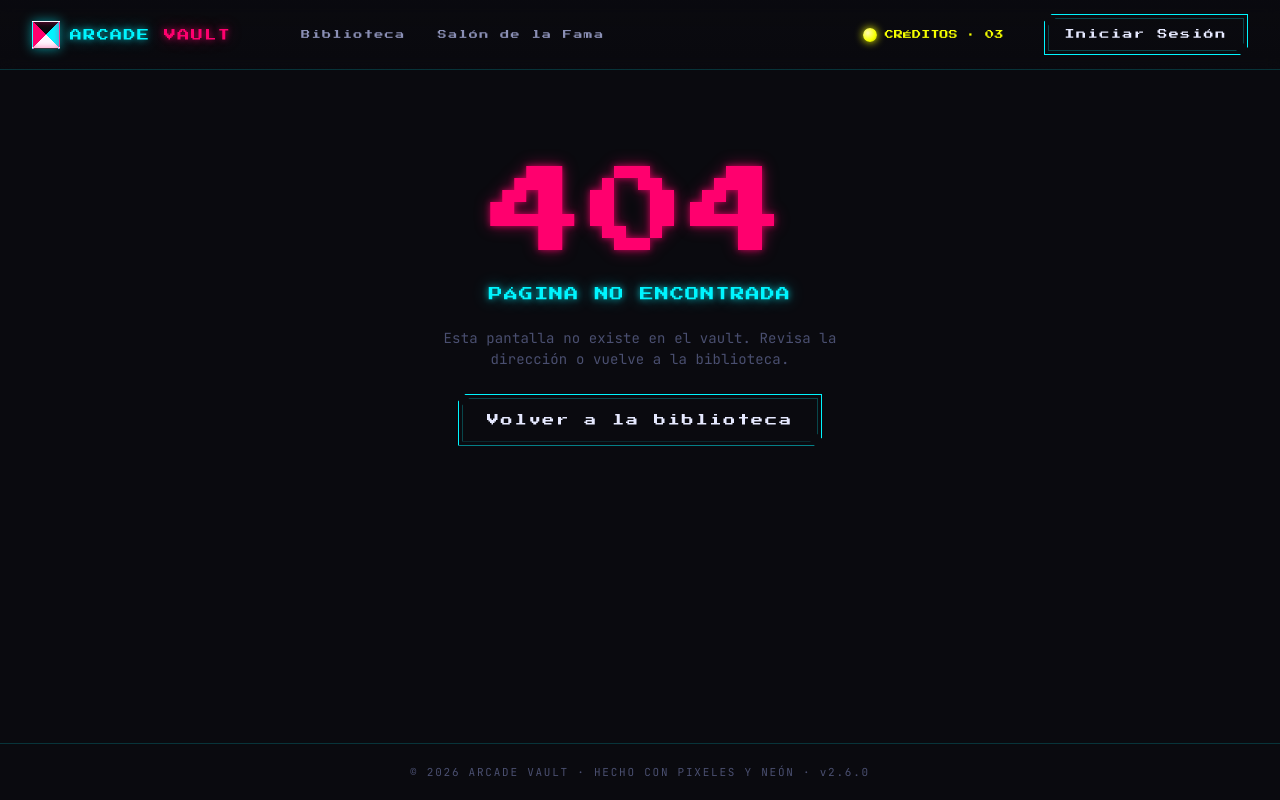
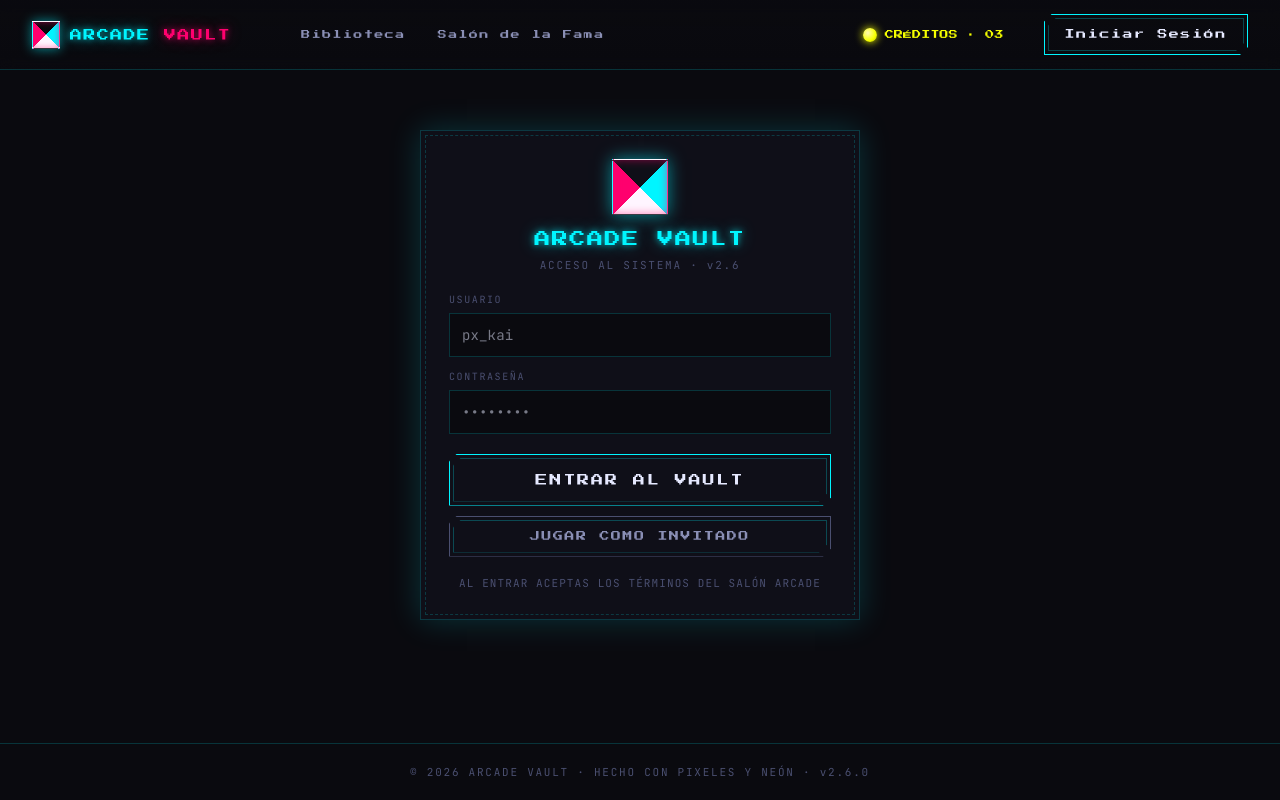
Before and after one commit to AdrianMGL/arcade-vault, a Next.js app: page /acceder in a window 1280 px wide. Before the commit this address had no page. Built offline with nearby package versions, Linux system fonts and the light colour scheme.

Commit message:
Añadir componente AuthForm y página de acceso para gestionar la autenticación de usuarios

```diff
--- /dev/null
+++ b/app/acceder/page.tsx
@@ -0,0 +1,34 @@
+import { AuthForm } from "@/app/components/auth-form";
+
+export default function AccessPage() {
+  return (
+    <div className="av-auth-wrap fade-in">
+      <div className="auth-card">
+        <div className="auth-header">
+          <div className="mark"></div>
+          <h2 className="neon-cyan">ARCADE VAULT</h2>
+          <div
+            className="mono"
+            style={{ fontSize: 11, color: "var(--ink-faint)", letterSpacing: "0.16em", marginTop: 6 }}
+          >
+            ACCESO AL SISTEMA · v2.6
+          </div>
+        </div>
+
+        <AuthForm />
+
+        <div
+          style={{
+            marginTop: 18,
+            textAlign: "center",
+            fontSize: 11,
+            color: "var(--ink-faint)",
+            letterSpacing: "0.1em",
+          }}
+        >
+          AL ENTRAR ACEPTAS LOS TÉRMINOS DEL SALÓN ARCADE
+        </div>
+      </div>
+    </div>
+  );
+}
--- /dev/null
+++ b/app/components/auth-form.tsx
@@ -0,0 +1,68 @@
+"use client";
+
+import { useRouter } from "next/navigation";
+import { useState, type FormEvent } from "react";
+import { useSession } from "@/app/components/session-provider";
+
+// Sesión simulada: no hay validación de usuario ni de contraseña.
+// La contraseña no se guarda en ningún lado.
+export function AuthForm() {
+  const router = useRouter();
+  const { signIn, signOut } = useSession();
+  const [user, setUser] = useState("");
+  const [pass, setPass] = useState("");
+
+  const onSubmit = (e: FormEvent<HTMLFormElement>) => {
+    e.preventDefault();
+    signIn(user);
+    router.push("/");
+  };
+
+  const onGuest = () => {
+    signOut();
+    router.push("/");
+  };
+
+  return (
+    <>
+      <form onSubmit={onSubmit}>
+        <div className="field">
+          <label htmlFor="auth-user">Usuario</label>
+          <input
+            id="auth-user"
+            name="user"
+            autoComplete="username"
+            value={user}
+            onChange={(e) => setUser(e.target.value)}
+            placeholder="px_kai"
+          />
+        </div>
+        <div className="field">
+          <label htmlFor="auth-pass">Contraseña</label>
+          <input
+            id="auth-pass"
+            name="password"
+            type="password"
+            autoComplete="current-password"
+            value={pass}
+            onChange={(e) => setPass(e.target.value)}
+            placeholder="••••••••"
+          />
+        </div>
+
+        <button className="btn lg" type="submit" style={{ width: "100%", marginTop: 8 }}>
+          ENTRAR AL VAULT
+        </button>
+      </form>
+
+      <button
+        type="button"
+        className="btn ghost"
+        style={{ width: "100%", marginTop: 10 }}
+        onClick={onGuest}
+      >
+        JUGAR COMO INVITADO
+      </button>
+    </>
+  );
+}
--- a/app/components/session-provider.tsx
+++ b/app/components/session-provider.tsx
@@ -16,6 +16,8 @@ export function SessionProvider({ children }: { children: ReactNode }) {
   const [session, setSession] = useState<Session | null>(null);
 
   useEffect(() => {
+    // Sincroniza con localStorage (sistema externo) una sola vez, tras el montaje.
+    // eslint-disable-next-line react-hooks/set-state-in-effect
     setSession(readSession());
   }, []);
 
--- a/app/globals.css
+++ b/app/globals.css
@@ -276,7 +276,7 @@ a { color: inherit; text-decoration: none; }
 }
 .av-hero h1 {
   font-family: var(--pixel);
-  font-size: clamp(28px, 6vw, 64px);
+  font-size: clamp(20px, 6vw, 64px);
   letter-spacing: 0.06em;
   margin: 0;
   background: linear-gradient(180deg, #fff 0%, var(--cyan) 60%, var(--magenta) 110%);
@@ -338,7 +338,7 @@ a { color: inherit; text-decoration: none; }
 /* ===== grid + cards ===== */
 .av-grid {
   display: grid;
-  grid-template-columns: repeat(auto-fill, minmax(280px, 1fr));
+  grid-template-columns: repeat(auto-fill, minmax(min(280px, 100%), 1fr));
   gap: 22px;
   max-width: 1320px;
   margin: 32px auto 80px;
@@ -945,6 +945,13 @@ a { color: inherit; text-decoration: none; }
   .av-player { padding: 0 16px 32px; }
 }
 
+@media (max-width: 480px) {
+  .av-nav { gap: 10px; padding: 12px; }
+  .av-nav .auth-btn { margin-left: auto; padding: 8px 10px; font-size: 8px; white-space: nowrap; }
+  .av-nav .hamburger { flex-shrink: 0; padding: 8px 12px; }
+  .av-nav .logo-text { font-size: 9px; }
+}
+
 /* misc */
 .divider { height: 1px; background: var(--line); margin: 8px 0; }
 .fade-in { animation: fadeIn 240ms ease-out; }
--- a/eslint.config.mjs
+++ b/eslint.config.mjs
@@ -12,6 +12,8 @@ const eslintConfig = defineConfig([
     "out/**",
     "build/**",
     "next-env.d.ts",
+    // Prototipo HTML/JSX de referencia, no es código de la app.
+    "references/**",
   ]),
 ]);
 
```
